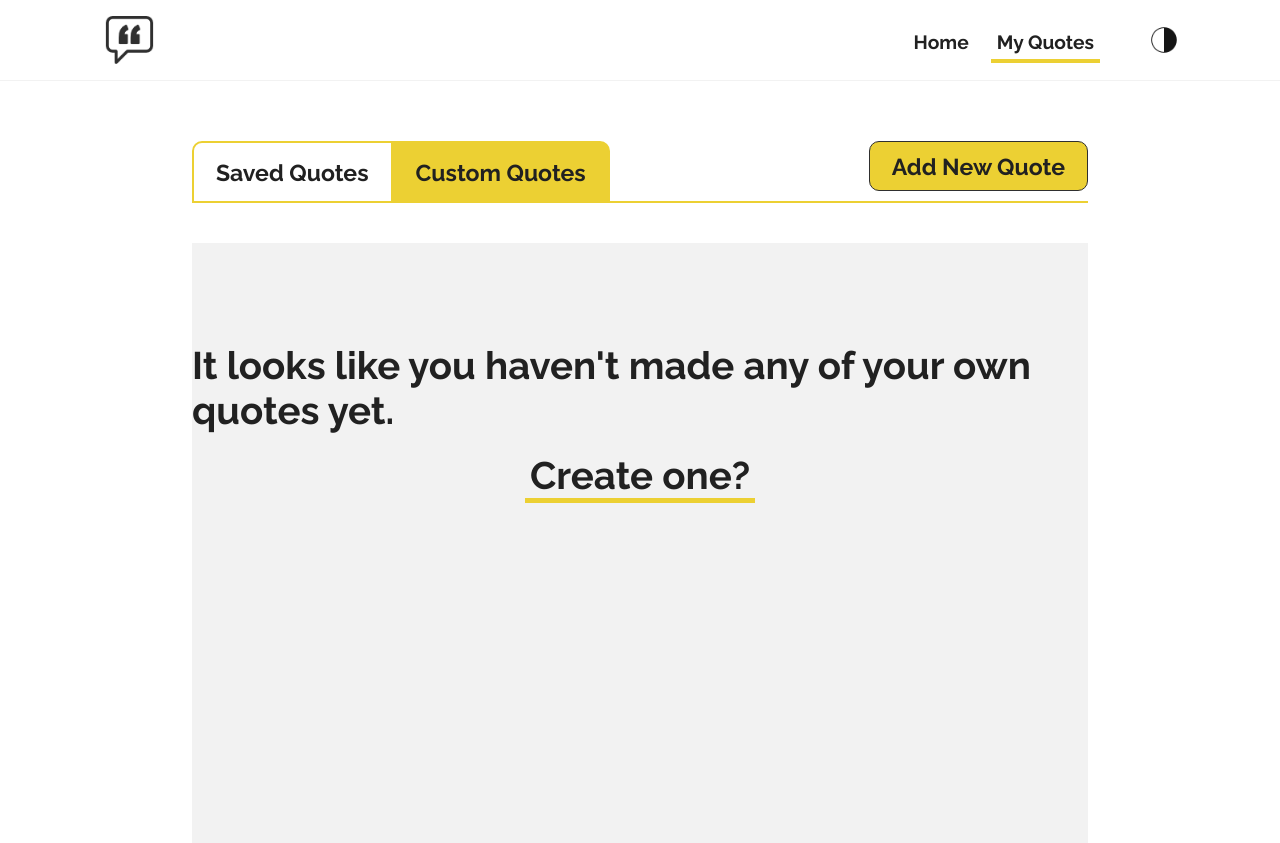
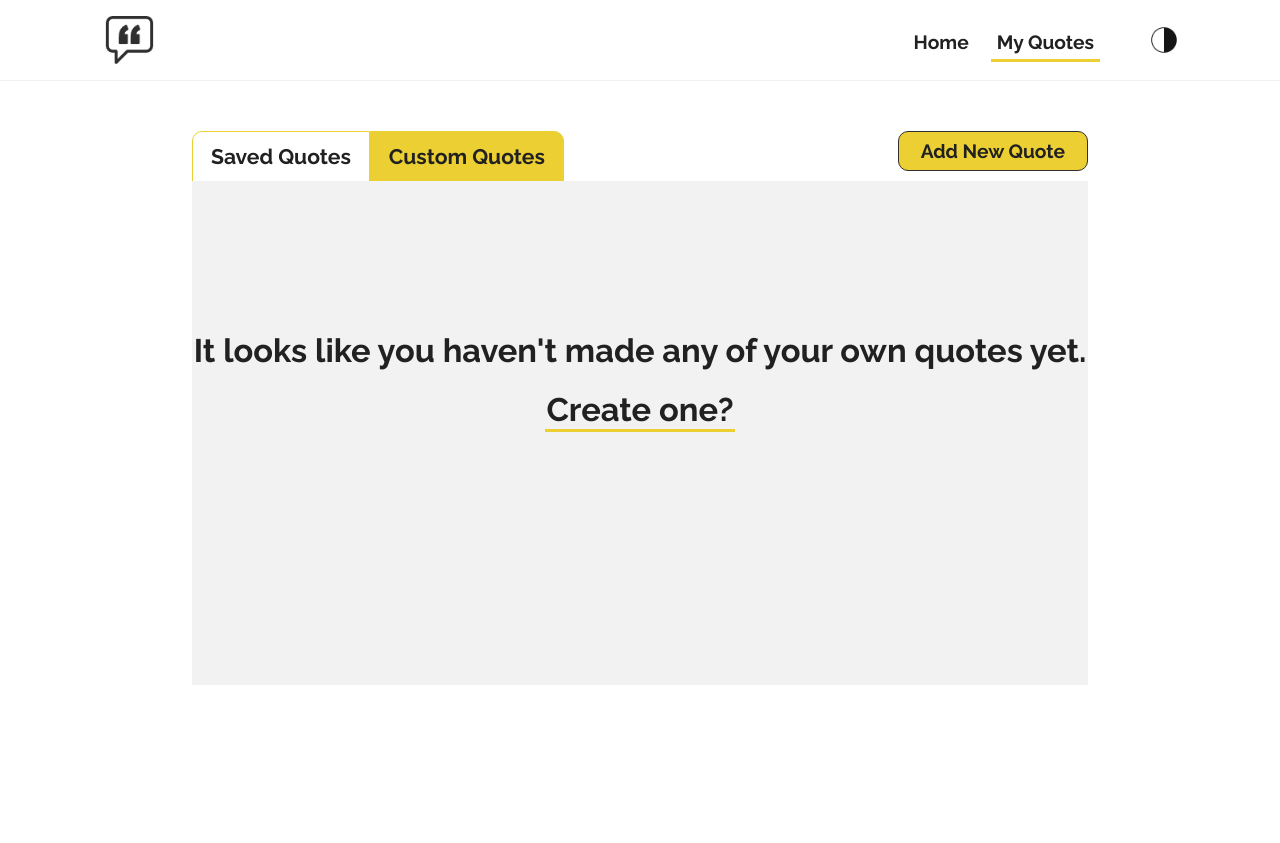
Before and after one commit to JHannah30/Quote-Generator, a React (Create React App) app in the folder quote-generator/: page /my-quotes in a window 1280 px wide. Both pictures are taken after a click on the button "Custom Quotes". After the commit the page ends 800 px from the top, so only its background shows below. Built offline with nearby package versions, Linux system fonts and the light colour scheme.

Commit message:
Tidied code. Fixed styling

```diff
--- a/quote-generator/src/components/AddQuoteTab.css
+++ b/quote-generator/src/components/AddQuoteTab.css
@@ -10,32 +10,30 @@
 }
 
 .form-label {
-  margin: 20px;
-  font-size: 1.7rem;
+  margin: 15px 0;
+  font-size: 1.2rem;
   font-weight: bold;
 }
 
 .form-input-text {
-  width: 800px;
+  width: 600px;
   height: 50px;
-  margin-bottom: 20px;
+  margin-bottom: 15px;
   border: solid 1px #2f2f2f;
   border-radius: 10px;
-  /* background-color: rgb(236, 208, 51); */
 }
 
 .form-input-textarea {
-  width: 800px;
-  height: 160px;
-  margin-bottom: 50px;
+  width: 600px;
+  height: 140px;
+  margin-bottom: 30px;
   resize: none;
   border: solid 1px #2f2f2f;
   border-radius: 10px;
-  /* background-color: rgb(236, 208, 51); */
 }
 
 .form-submit-btn {
-  width: 800px;
+  width: 600px;
   height: 50px;
   margin-bottom: 10px;
   padding: 6px 22px;
--- a/quote-generator/src/components/AddQuoteTab.js
+++ b/quote-generator/src/components/AddQuoteTab.js
@@ -14,22 +14,19 @@ const AddQuoteTab = ({
     const handleChange = (e) => {
         const name = e.target.name;
         const value = e.target.value;
-        setNewQuoteData(values => ({...values, [name]: value}))    }
+        setNewQuoteData(values => ({...values, [name]: value}))
+    }
 
+    // On form submission, data is saved as a new quote and passed up into App.js
     const handleSubmit = (e) => {
         e.preventDefault();
-
         const newQuote = {
             id: Math.floor(Math.random() * 10000),
             author: newQuoteData.author,
             quote: newQuoteData.quote,
             image: AnonymousUser,
         }
-
-        console.log(newQuote);
-
         addNewQuote(newQuote);
-        e.target.reset();
         setNewQuoteData([]);
         showCustomQuotesTab();
     }
--- a/quote-generator/src/components/CustomQuotesTab.css
+++ b/quote-generator/src/components/CustomQuotesTab.css
@@ -6,17 +6,17 @@
 
 .custom-quotes-message {
   width: 100%;
-  margin-top: 100px;
-  font-size: 2rem;
+  margin-top: 150px;
+  font-size: 1.7rem;
 }
 
 .create-quote-link {
-  width: 230px;
+  width: 190px;
   margin-top: 20px;
-  font-size: 2rem;
+  font-size: 1.7rem;
   text-align: center;
   cursor: pointer;
-  border-bottom: solid 5px rgb(236, 208, 51);
+  border-bottom: solid 3px rgb(236, 208, 51);
 }
 
 /* Dark mode styling */
--- a/quote-generator/src/components/MyQuotes.css
+++ b/quote-generator/src/components/MyQuotes.css
@@ -7,18 +7,19 @@
 
 .tab-bar {
   width: 70vw;
-  height: 60px;
-  margin: 60px 0 40px 0;
-  border-bottom: solid 2px rgb(236, 208, 51);
+  height: 50px;
+  margin: 50px 0 0 0;
   display: flex;
 }
 
 .tab-btn {
   margin-bottom: -2px;
-  padding: 6px 22px;
+  padding: 4px 18px;
   background-color: transparent;
-  border: solid 2px rgb(236, 208, 51);
+  border: solid 1.5px rgb(236, 208, 51);
   font-weight: bold;
+  font-size: 1.1rem;
+  margin-bottom: -1px;
 }
 
 .left-tab {
@@ -27,7 +28,6 @@
 
 .right-tab {
   border-radius: 0 10px 0 0;
-  margin-left: -1px;
 }
 
 .active-tab {
@@ -42,11 +42,12 @@
   border: solid 1px #2f2f2f;
   background-color: rgb(236, 208, 51);
   font-weight: bold;
+  font-size: 1rem;
 }
 
 .quote-card-container {
   width: 70vw;
-  height: 600px;
+  height: 63vh;
   overflow-y: scroll;
   background-color: #f2f2f2;
   display: flex;
--- a/quote-generator/src/components/Navbar.css
+++ b/quote-generator/src/components/Navbar.css
@@ -34,7 +34,7 @@
 
 /* Change this property to something nicer looking, that let's the user know when they're on that page */
 .navlink-active {
-  border-bottom: 4px solid rgb(236, 208, 51);
+  border-bottom: 3px solid rgb(236, 208, 51);
 }
 
 /* Dark Mode Styling */
--- a/quote-generator/src/index.css
+++ b/quote-generator/src/index.css
@@ -13,7 +13,16 @@
   text-align: center;
 }
 
+p {
+  font-size: 1rem;
+}
+
+h2 {
+  font-size: 2.2rem;
+}
+
 h4 {
+  font-size: 1.2rem;
   font-family: "Lato";
 }
 
```
Also changed, not shown: quote-generator/src/App.js (+5 -23 lines), quote-generator/src/components/QuoteCard.js (+0 -7 lines).
